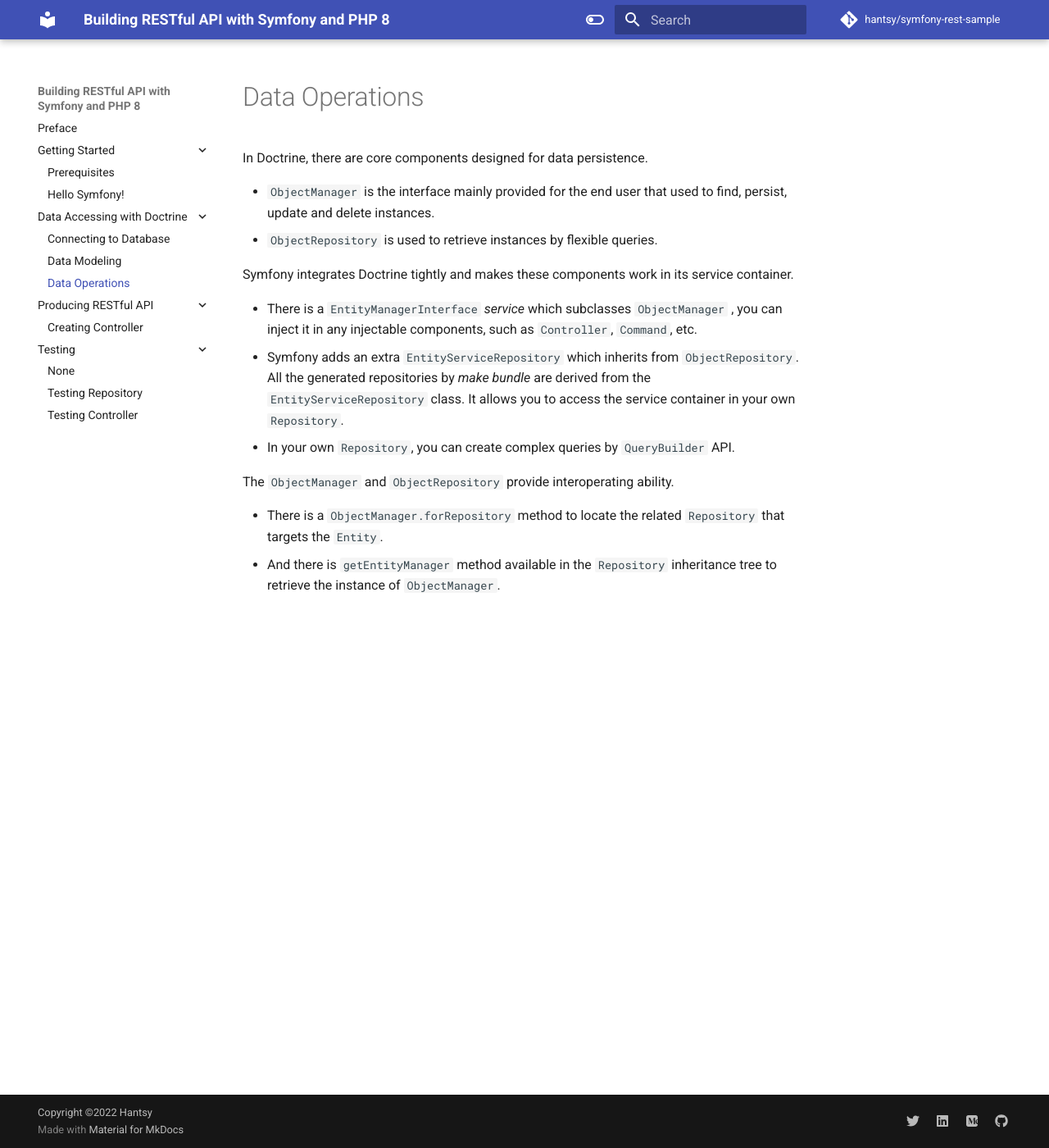
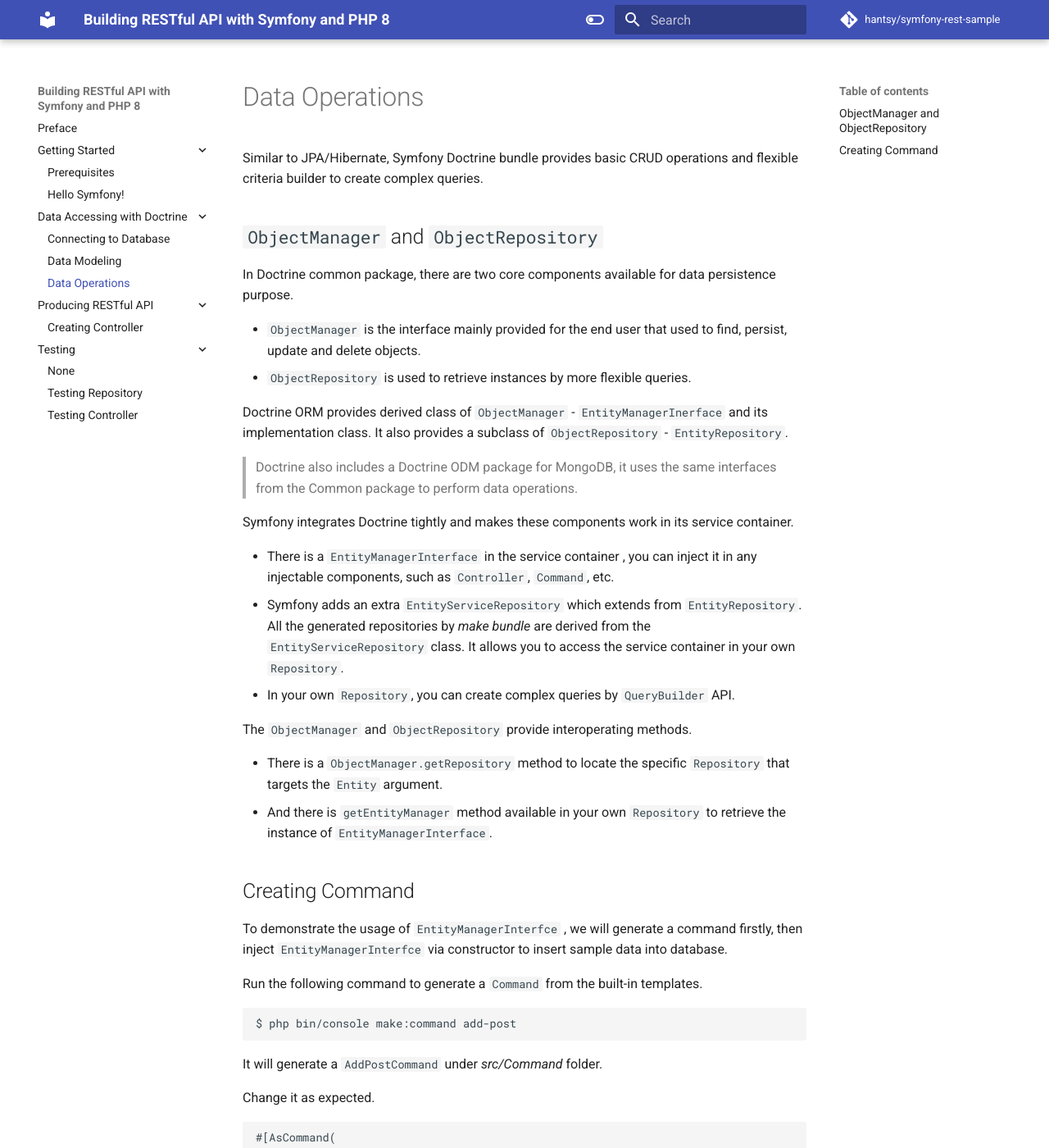
Before and after one commit to ZigZag48/symfony-sample-api, an MkDocs documentation site: the page built from docs/data/operations.md, in a window 1280 px wide and 1400 px high. Shown: the whole window at 82% size. Built offline with MkDocs 1.6.1 and Material for MkDocs 9.7.7, drawn with Linux system fonts in a browser that asks for light colours; comment, search, counter and statistics services are not loaded; some of the changed text lies outside the part shown.

Commit message:
chore: clean codes

````diff
--- a/docs/data/operations.md
+++ b/docs/data/operations.md
@@ -1,17 +1,105 @@
 # Data Operations
 
-In Doctrine, there are core components designed for data persistence.
+Similar to JPA/Hibernate, Symfony Doctrine bundle provides basic CRUD operations  and flexible criteria builder to create complex queries.
 
-* `ObjectManager` is the interface mainly provided for the end user that used  to find, persist, update and delete instances.
-* `ObjectRepository` is used to retrieve instances by flexible queries.
+## `ObjectManager` and `ObjectRepository`
+
+In Doctrine common package, there are two core components available for data persistence purpose.
+
+* `ObjectManager` is the interface mainly provided for the end user that used  to find, persist, update and delete objects.
+* `ObjectRepository` is used to retrieve instances by more flexible queries.
+
+Doctrine ORM provides derived class of `ObjectManager` - `EntityManagerInerface` and its implementation class. It also provides a subclass of `ObjectRepository` -  `EntityRepository`.
+
+> Doctrine also includes a Doctrine ODM package for MongoDB, it uses the same interfaces from the Common package to perform data operations.
 
 Symfony integrates Doctrine tightly  and makes these components work in its service container.
 
-* There is a `EntityManagerInterface`  *service* which subclasses `ObjectManager` , you can inject it in any injectable components, such as `Controller`, `Command`, etc.
-* Symfony adds an extra `EntityServiceRepository` which inherits from `ObjectRepository`.  All the generated repositories by *make bundle* are derived from the `EntityServiceRepository` class. It allows you to access the service container in your own `Repository`.
+* There is a `EntityManagerInterface`  in the service container , you can inject it in any injectable components, such as `Controller`, `Command`, etc.
+* Symfony adds an extra `EntityServiceRepository` which extends from `EntityRepository`.  All the generated repositories by *make bundle* are derived from the `EntityServiceRepository` class. It allows you to access the service container in your own `Repository`.
 * In your own `Repository`, you can create complex queries by `QueryBuilder` API.
 
-The `ObjectManager` and `ObjectRepository` provide interoperating ability.
+The `ObjectManager` and `ObjectRepository` provide interoperating methods.
 
-* There is a `ObjectManager.forRepository` method to locate the related  `Repository` that targets the `Entity`.
-* And there is `getEntityManager` method available in the `Repository` inheritance tree to retrieve the instance of `ObjectManager`.
+* There is a `ObjectManager.getRepository` method to locate the specific `Repository` that targets the `Entity` argument.
+* And there is `getEntityManager` method available in your own `Repository`  to retrieve the instance of `EntityManagerInterface`.
+
+
+## Creating Command
+
+To demonstrate the usage of `EntityManagerInterfce` ,  we will generate a command firstly, then  inject `EntityManagerInterfce` via constructor to insert sample data into database.
+
+Run the following command to generate a `Command` from the built-in templates.
+
+```bash
+$ php bin/console make:command add-post
+```
+
+It will generate a `AddPostCommand` under *src/Command* folder.
+
+Change it as expected.
+
+```php
+#[AsCommand(
+    name: 'app:add-post',
+    description: 'Add a short description for your command',
+)]
+class AddPostCommand extends Command
+{
+
+
+    public function __construct(private EntityManagerInterface $manager)
+    {
+        parent::__construct();
+    }
+
+    protected function configure(): void
+    {
+        $this
+            ->addArgument('title', InputArgument::REQUIRED, 'Title of a post')
+            ->addArgument('content', InputArgument::REQUIRED, 'Content of a post')
+            //->addOption('option1', null, InputOption::VALUE_NONE, 'Option description')
+        ;
+    }
+
+    protected function execute(InputInterface $input, OutputInterface $output): int
+    {
+        $io = new SymfonyStyle($input, $output);
+        $title = $input->getArgument('title');
+
+        if ($title) {
+            $io->note(sprintf('Title: %s', $title));
+        }
+
+        $content = $input->getArgument('content');
+
+        if ($content) {
+            $io->note(sprintf('Content: %s', $content));
+        }
+
+        $entity = PostFactory::create($title, $content);
+        $this ->manager->persist($entity);
+        $this ->manager->flush();
+
+//        if ($input->getOption('option1')) {
+//            // ...
+//        }
+
+        $io->success('Post is saved: '.$entity);
+
+        return Command::SUCCESS;
+    }
+}
+```
+
+The Doctrine  `EntityManagerInterface` is managed by Symfony *Service Container*. The `persist` method is used to persist entities, and `flush` to commit the transaction.
+
+To test if it work as expected, run the following command to execute the newly created `add-post` command.
+
+```bash
+# php bin/console app:add-post "test title" "test content"
+ ! [NOTE] Title: test title
+ ! [NOTE] Content: test content
+ [OK] Post is saved: Post: [ id =1ec3d3ec-895d-685a-b712-955865f6c134, title=test title, content=test content, createdAt=1636010040, blishedAt=]
+```
+As you see, it is exectued successfully. It will add a new `Post` into database.
````
Also changed, not shown: docs/data/model.md (+0 -79 lines).
